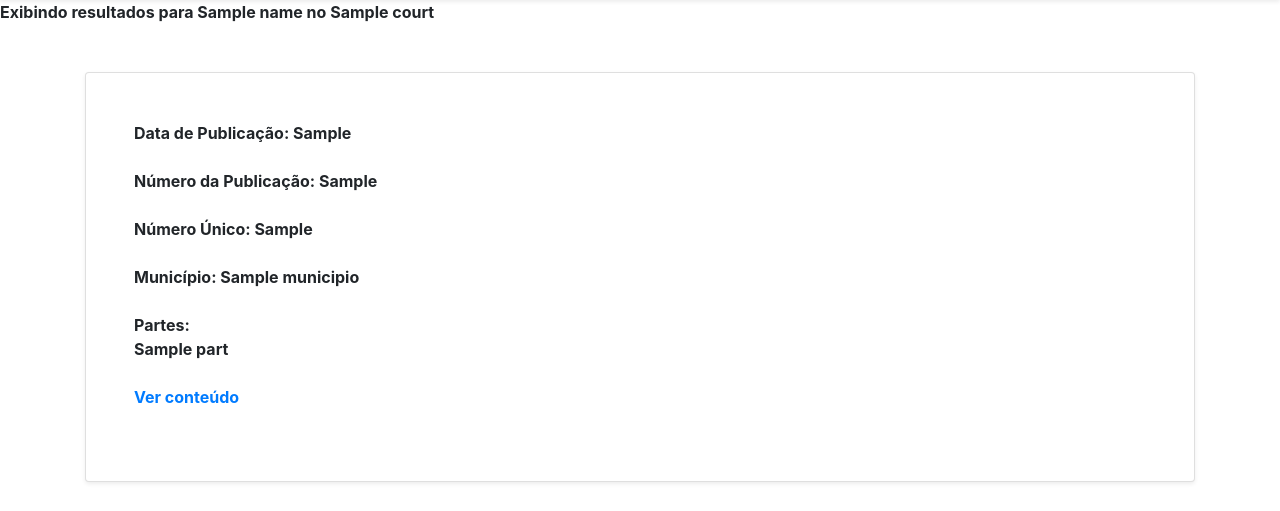
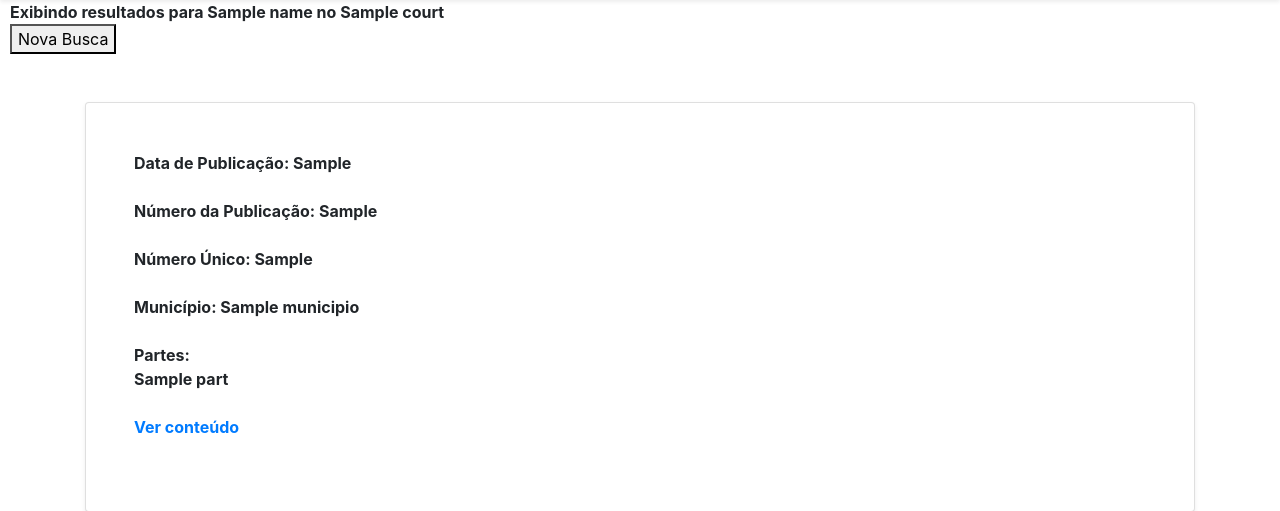
Before and after one commit to peuic/vaquinhas, a Flask app: template templates/result.html in a window 1280 px wide. Shown: the part 56-567 px from the top of the page. Run offline with Flask 2, Linux system fonts and the light colour scheme; the template is opened without the code that fills it: most values are stand-ins (such as "Sample title", 1, 10 or a date in 2020); some libraries are stand-ins or nearby versions.

Commit message:
Add return button and padding to title

```diff
--- a/templates/result.html
+++ b/templates/result.html
@@ -18,7 +18,10 @@
     <link rel="stylesheet" href="https://stackpath.bootstrapcdn.com/bootstrap/4.1.2/css/bootstrap.min.css" integrity="sha384-Smlep5jCw/wG7hdkwQ/Z5nLIefveQRIY9nfy6xoR1uRYBtpZgI6339F5dgvm/e9B"
                                                                                                            crossorigin="anonymous">
     <link href="/static/styles.css" rel="stylesheet">
-    <b><a>Exibindo resultados para {{name}} no {{court}}</a></b>
+    <b><a style="padding-left: 10px;">Exibindo resultados para {{name}} no {{court}}</a></b>
+    <br>
+    <form style="padding-left: 10px;" method="GET" action='/'>
+    <button type='submit'>Nova Busca</button></form>
     <div class="results">
         {% block list %}
             {% for lawsuit in lawsuit_list %}
```
